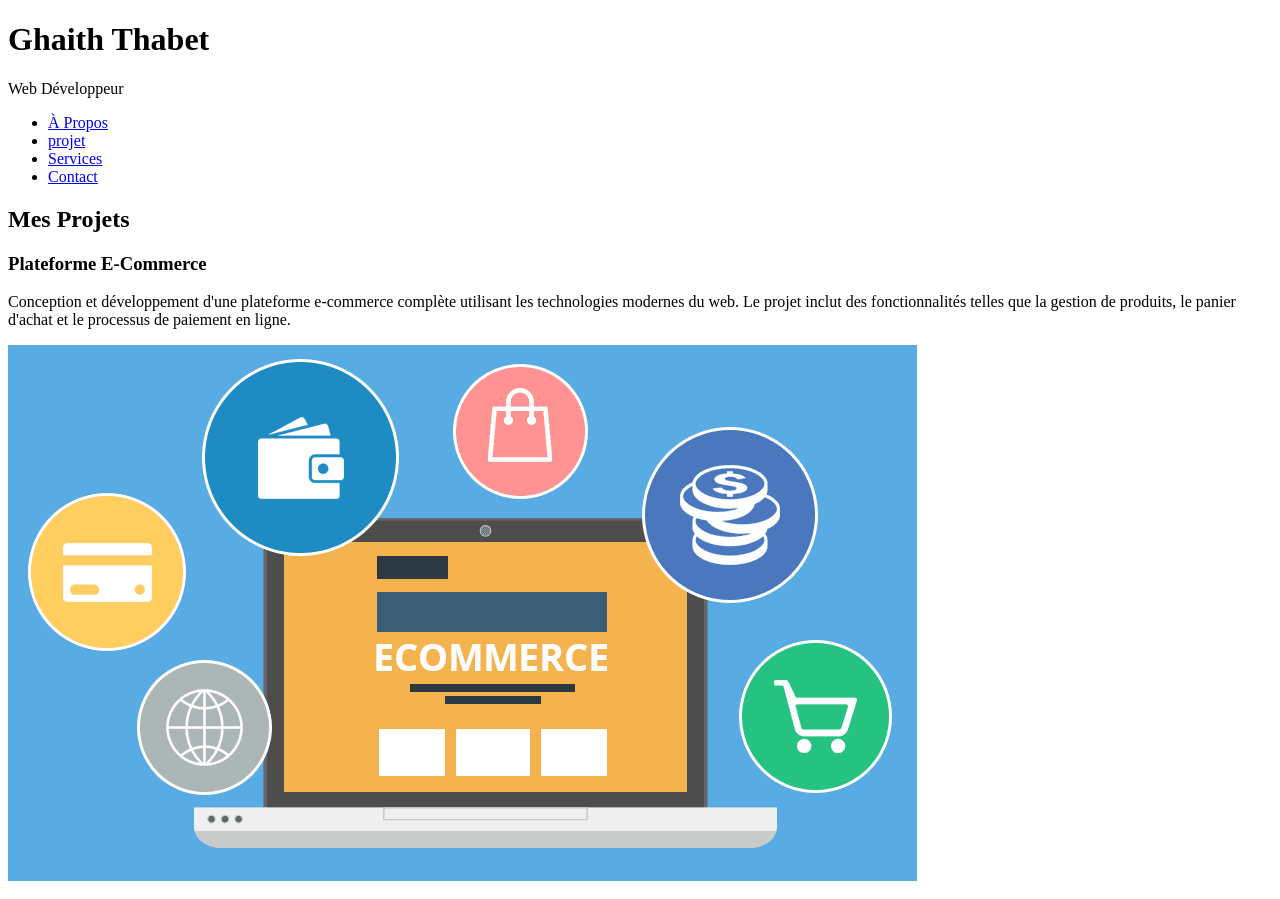
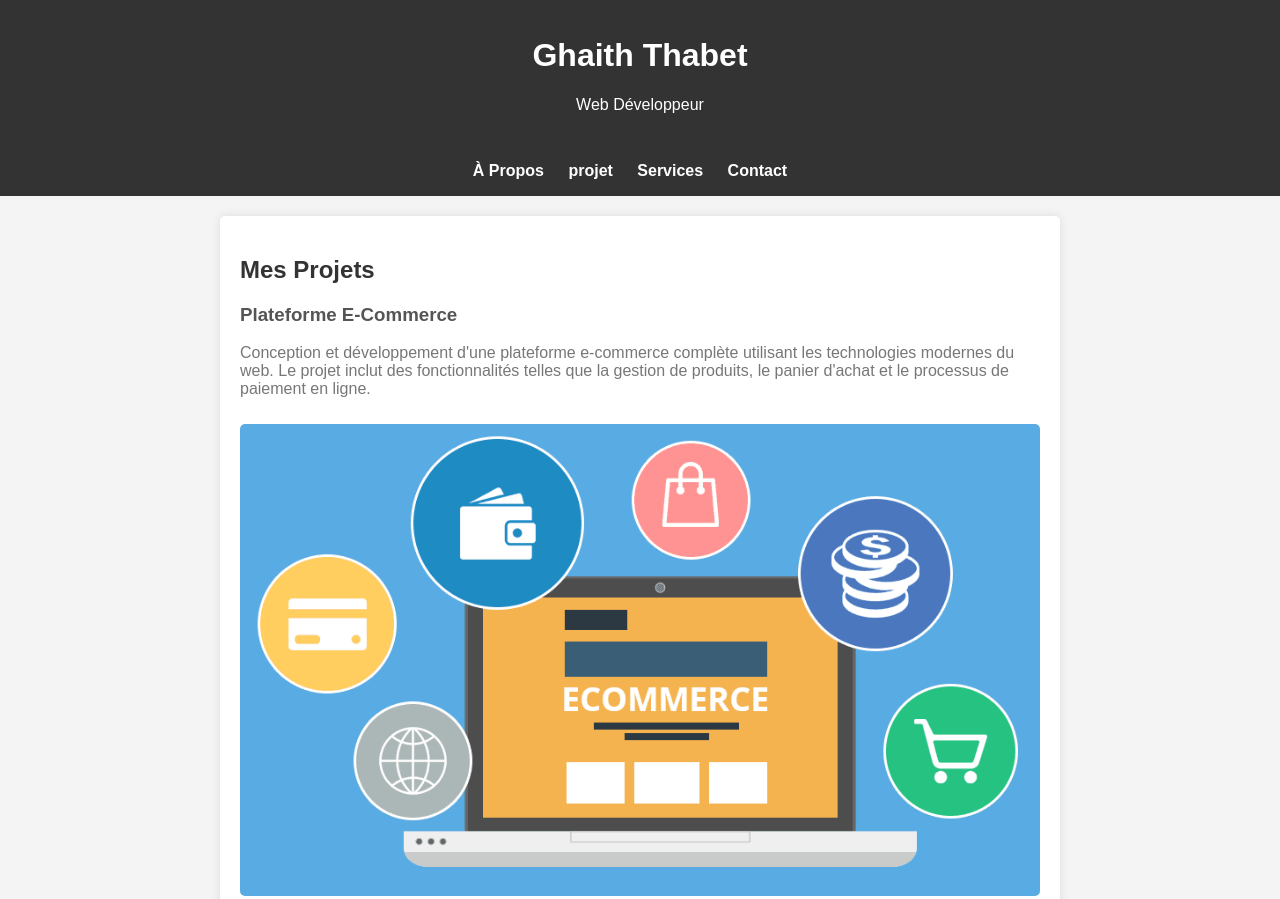
Before and after one commit to Ghaiththabet/ProjetHtml, a plain HTML site: page projet.html in a window 1280 px wide. Shown: the top 899 px of the page. Drawn offline with Linux system fonts and the light colour scheme.

Commit message:
Update projet.html

```diff
--- a/projet.html
+++ b/projet.html
@@ -4,7 +4,76 @@
     <meta charset="UTF-8">
     <meta name="viewport" content="width=device-width, initial-scale=1.0">
     <title>Ghaith - Projets</title>
+    <style>
+        body {
+            font-family: Arial, sans-serif;
+            margin: 0;
+            padding: 0;
+            background-color: #f4f4f4;
+        }
 
+        header {
+            background-color: #333;
+            color: #fff;
+            text-align: center;
+            padding: 1em;
+        }
+
+        section {
+            max-width: 800px;
+            margin: 20px auto;
+            padding: 20px;
+            background-color: #fff;
+            border-radius: 5px;
+            box-shadow: 0 0 10px rgba(0, 0, 0, 0.1);
+        }
+
+        h2 {
+            color: #333;
+        }
+
+        .project {
+            margin-bottom: 20px;
+        }
+
+        .project h3 {
+            color: #555;
+        }
+
+        .project p {
+            color: #777;
+        }
+
+        .project img {
+            max-width: 100%;
+            height: auto;
+            margin-top: 10px;
+            border-radius: 5px;
+        }
+        nav {
+        background-color: #333;
+        padding: 1em;
+        text-align: center;
+    }
+
+        nav ul {
+        list-style-type: none;
+        padding: 0;
+        margin: 0;
+    }
+
+    nav ul li {
+        display: inline-block;
+        margin-right: 20px;
+    }
+
+    nav a {
+        text-decoration: none;
+        color: #fff;
+        font-weight: bold;
+        font-size: 16px;
+    }
+    </style>
 </head>
 <body>
     <header>
```
